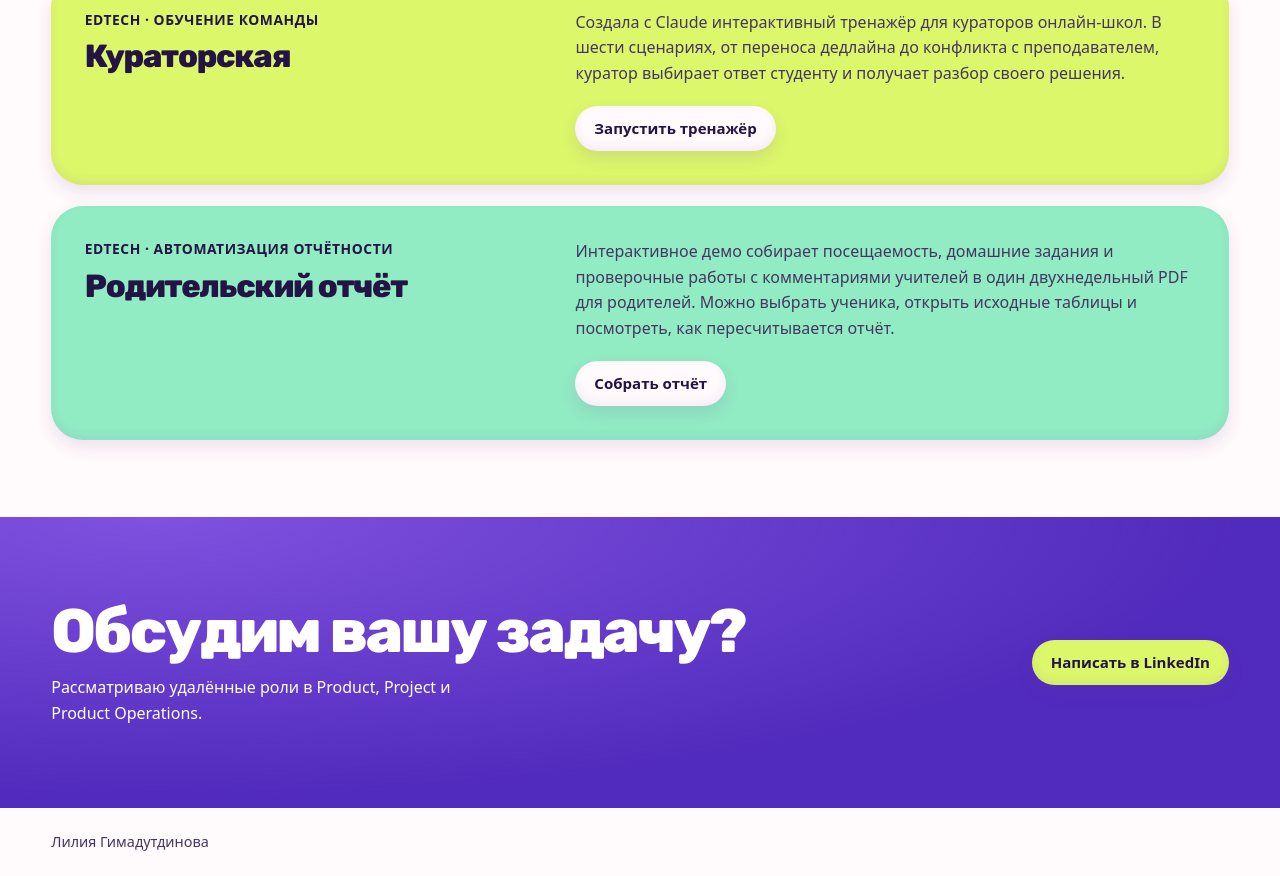
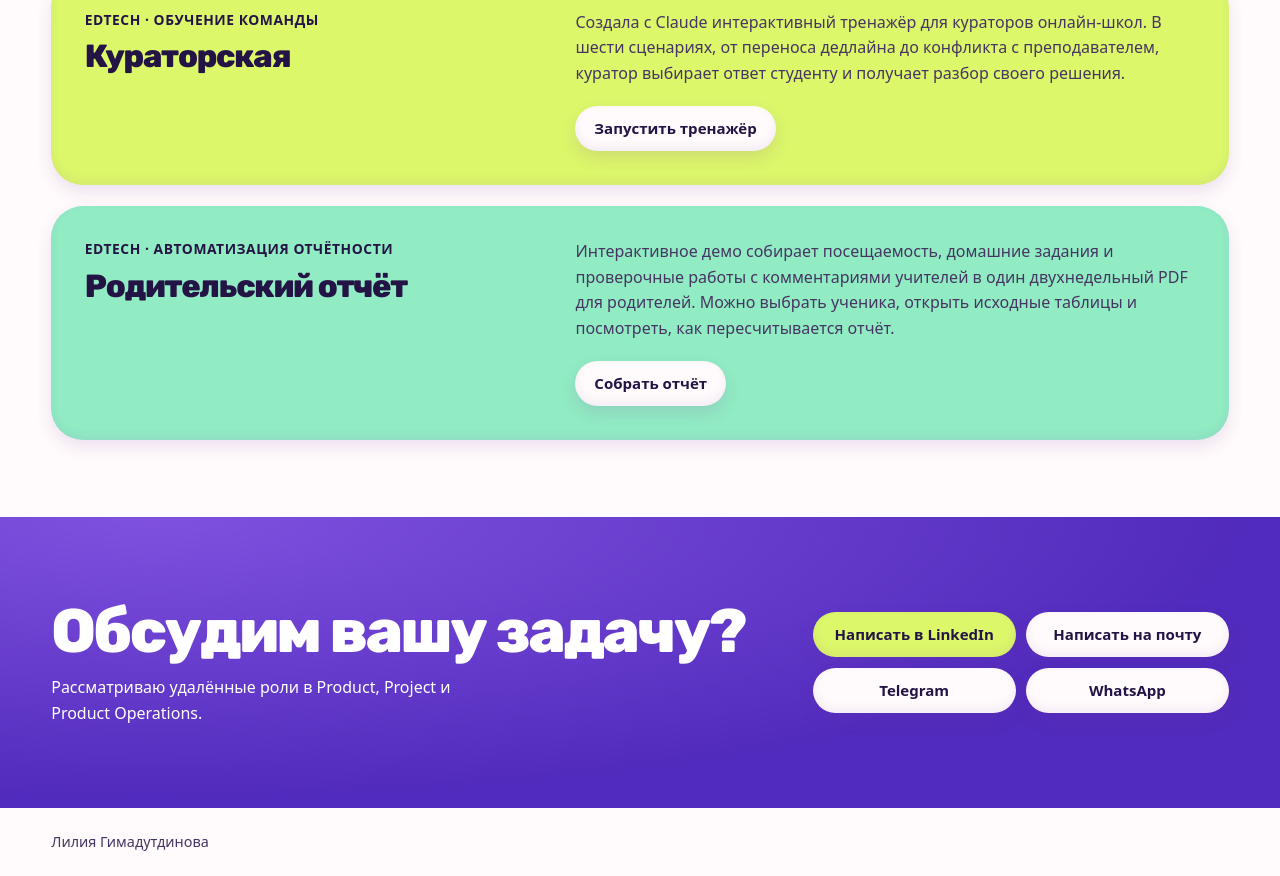
Before and after one commit to LIli-Gimadut/portfolio, a plain HTML site: page index.html in a window 1280 px wide. Shown: the part 3728-4604 px from the top of the page. Drawn offline with Linux system fonts and the light colour scheme.

Commit message:
Add email, Telegram and WhatsApp contact links

```diff
--- a/assets/style.css
+++ b/assets/style.css
@@ -304,9 +304,16 @@ nav .language:hover { background: var(--lime); text-decoration: none; }
 }
 .contact h2 { font-size: clamp(2.15rem, 4.8vw, 3.9rem); }
 .contact p { max-width: 50ch; margin-top: .65rem; color: #fff; }
+.contact-links {
+  width: min(100%, 26rem);
+  display: grid;
+  grid-template-columns: repeat(2, minmax(0, 1fr));
+  gap: .65rem;
+}
+.contact-links .button { width: 100%; }
 .contact .primary { background: var(--lime); color: var(--ink); }
 .contact .primary:hover { background: var(--yellow); }
-.contact .primary:focus-visible { outline-color: #fff; }
+.contact-links .button:focus-visible { outline-color: #fff; }
 .footer { padding-block: 1.4rem; color: var(--soft-ink); font-size: .9rem; }
 
 @media (max-width: 53rem) {
--- a/index.html
+++ b/index.html
@@ -9,7 +9,7 @@
   <meta property="og:type" content="website">
   <title>Лилия Гимадутдинова · Портфолио</title>
   <link rel="alternate" hreflang="en" href="en/">
-  <link rel="stylesheet" href="assets/style.css?v=compact-cases">
+  <link rel="stylesheet" href="assets/style.css?v=contacts">
   <script src="assets/case-art.js?v=even-characters" defer></script>
 </head>
 <body>
@@ -161,7 +161,12 @@
           <h2 id="talk">Обсудим вашу задачу?</h2>
           <p>Рассматриваю удалённые роли в Product, Project и Product Operations.</p>
         </div>
-        <a class="button primary" href="https://www.linkedin.com/in/liliia-gimadutdinova/">Написать в LinkedIn</a>
+        <div class="contact-links">
+          <a class="button primary" href="https://www.linkedin.com/in/liliia-gimadutdinova/">Написать в LinkedIn</a>
+          <a class="button" href="mailto:liliya.gimadutdinova@gmail.com">Написать на почту</a>
+          <a class="button" href="https://t.me/Liliya_Gimadut">Telegram</a>
+          <a class="button" href="https://wa.me/59897556343">WhatsApp</a>
+        </div>
       </div>
     </section>
   </main>
```
Also changed, not shown: en/index.html (+7 -2 lines).
